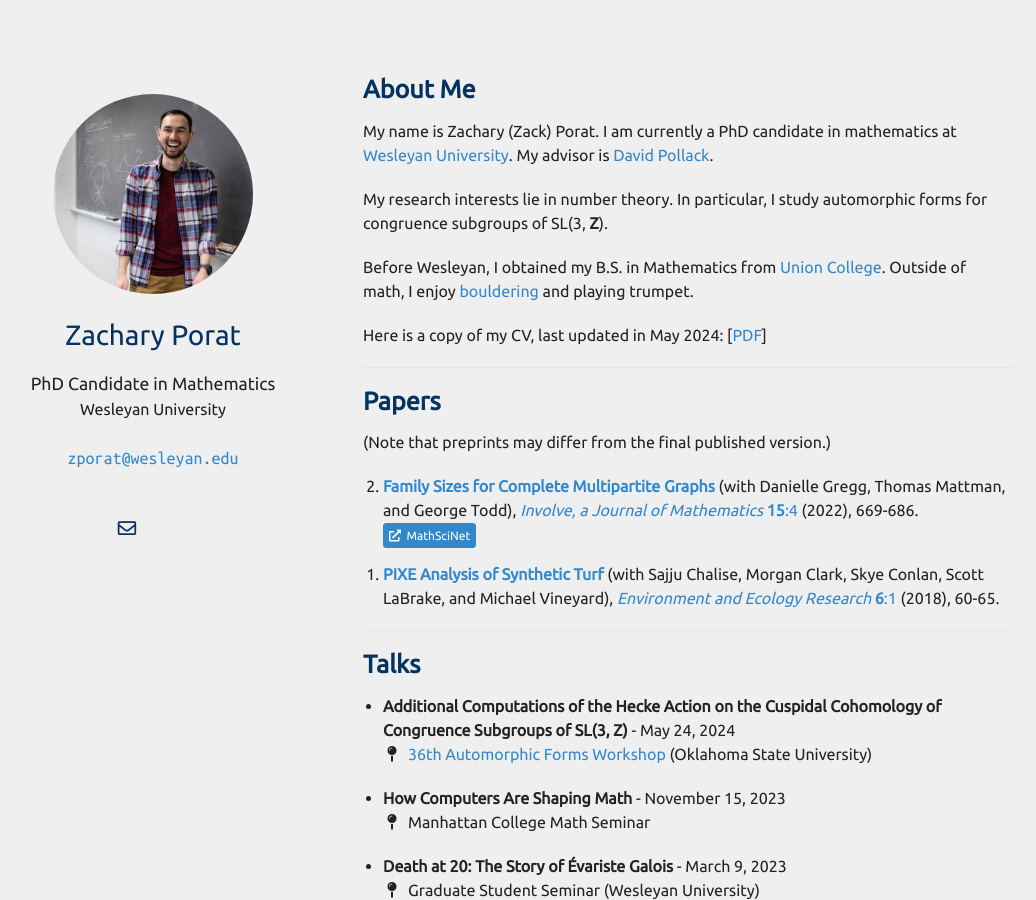
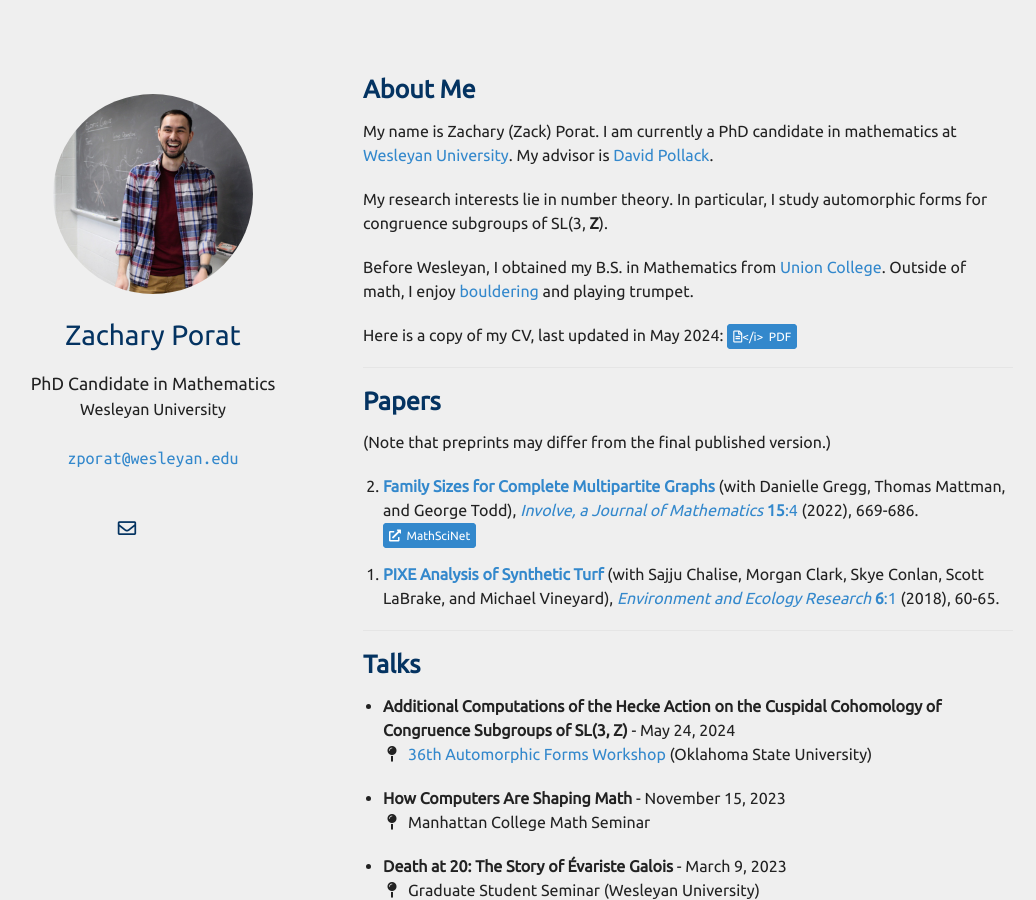
Before and after one commit to zporat/zporat.github.io, a Jekyll site: the page built from index.md, in a window 1280 px wide and 900 px high. Shown: the whole window, without its empty margins (102-1138 px from the left). Built offline with Jekyll 4.4.1, drawn with Linux system fonts in a browser that asks for light colours; nearby versions of some CDN libraries; a style sheet for code colours, icons or effects is not loaded; our own code applies the rules of GitHub Pages for plain Markdown files.

Commit message:
pdf button test

```diff
--- a/index.md
+++ b/index.md
@@ -10,7 +10,7 @@
 
 Before Wesleyan, I obtained my B.S. in Mathematics from [Union College](https://www.union.edu/mathematics).  Outside of math, I enjoy [bouldering](https://zporat.github.io/files/pictures/bouldering.jpg) and playing trumpet.
 
-Here is a copy of my CV, last updated in May 2024: [<a href="{{ site.cv_link }}">PDF</a>]
+Here is a copy of my CV, last updated in May 2024: <a href="{{ site.cv_link }}" class="button" style="font-size:12px;"><i class="far fa-file-alt"></i></i>&nbsp; PDF</a>
 
 ---
 
```
